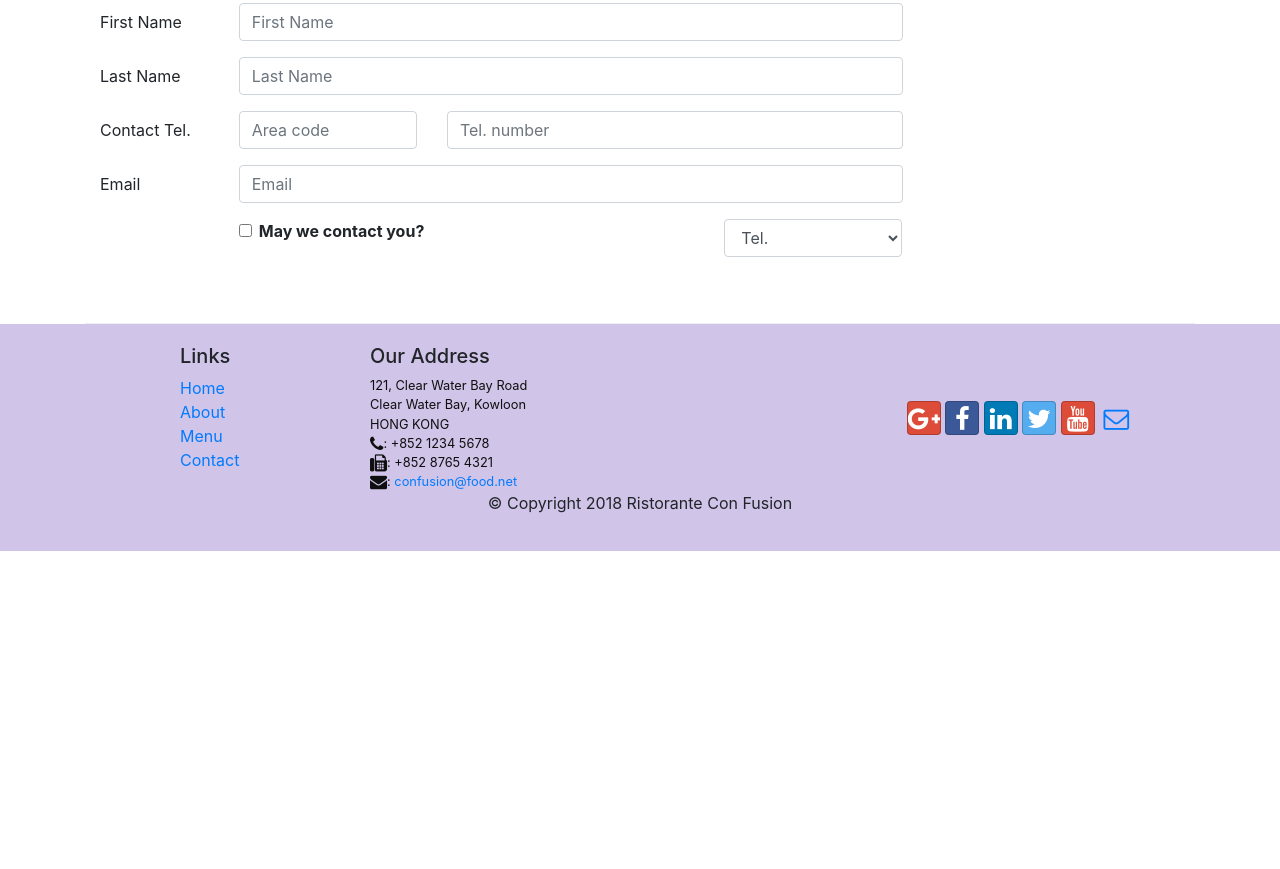
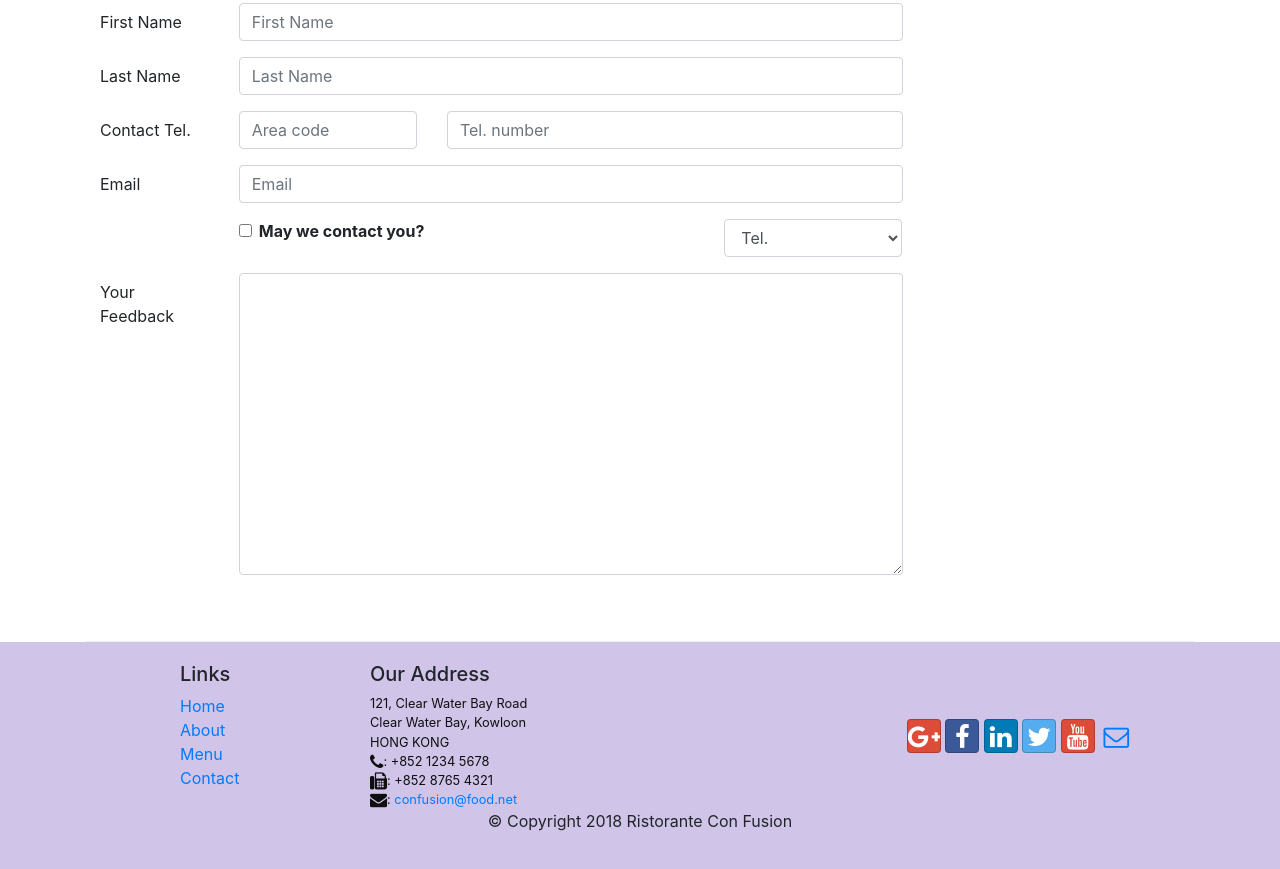
Before and after one commit to lubcolas/conFusion, a website: page contactus.html in a window 1280 px wide. Shown: the part 953-1822 px from the top of the page. Before the commit the page ends 1504 px from the top, so only its background shows below. Drawn offline with nearby package versions, Linux system fonts and the light colour scheme.

Commit message:
forms - Adding a textarea

```diff
--- a/contactus.html
+++ b/contactus.html
@@ -140,6 +140,13 @@
                             </select>
                         </div>
                     </div>
+                    <!--Adding a textarea-->
+                    <div class="form-group row">
+                        <label for="feedback" class="col-md-2 col-form-label">Your Feedback</label>
+                        <div class="col-md-10">
+                            <textarea class="form-control" id="feedback" name="feedback" rows="12"></textarea>
+                        </div>
+                    </div>
                 </form>
 
 
```
